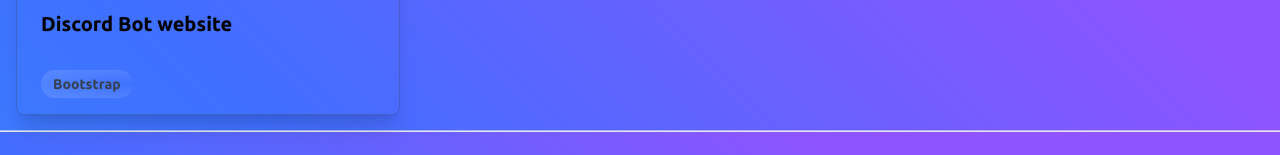
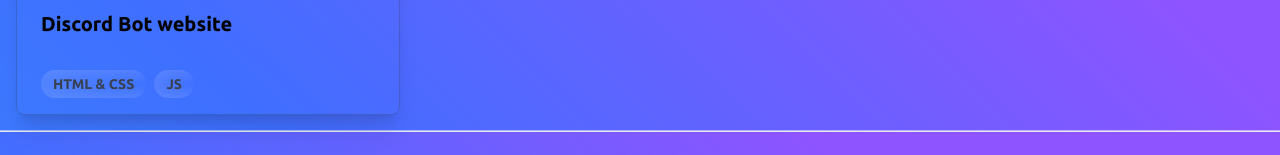
Before and after one commit to Termindev/old-personal-portfolio, a Vue app: page / in a window 1280 px wide. Shown: the part 2268-2423 px from the top of the page. Built offline with nearby package versions, Linux system fonts and the light colour scheme.

Commit message:
Added a work

```diff
--- a/src/components/Works/Works.vue
+++ b/src/components/Works/Works.vue
@@ -11,9 +11,10 @@
     </div>
     <div class="grid grid-cols-1 sm:grid-cols-2 md:grid-cols-3 gap-2 p-4">
       <Work
-        TagOne="Bootstrap"
+        TagOne="HTML & CSS"
+        TagTwo="JS"
         Title="Discord Bot website"
-        imgLink="https://cdn.discordapp.com/attachments/977962045599277139/1005481632813289492/work2.gif"
+        imgLink="https://i.im.ge/2022/08/16/O1bwzX.jswork1.gif"
       />
     </div>
   </div>
```
